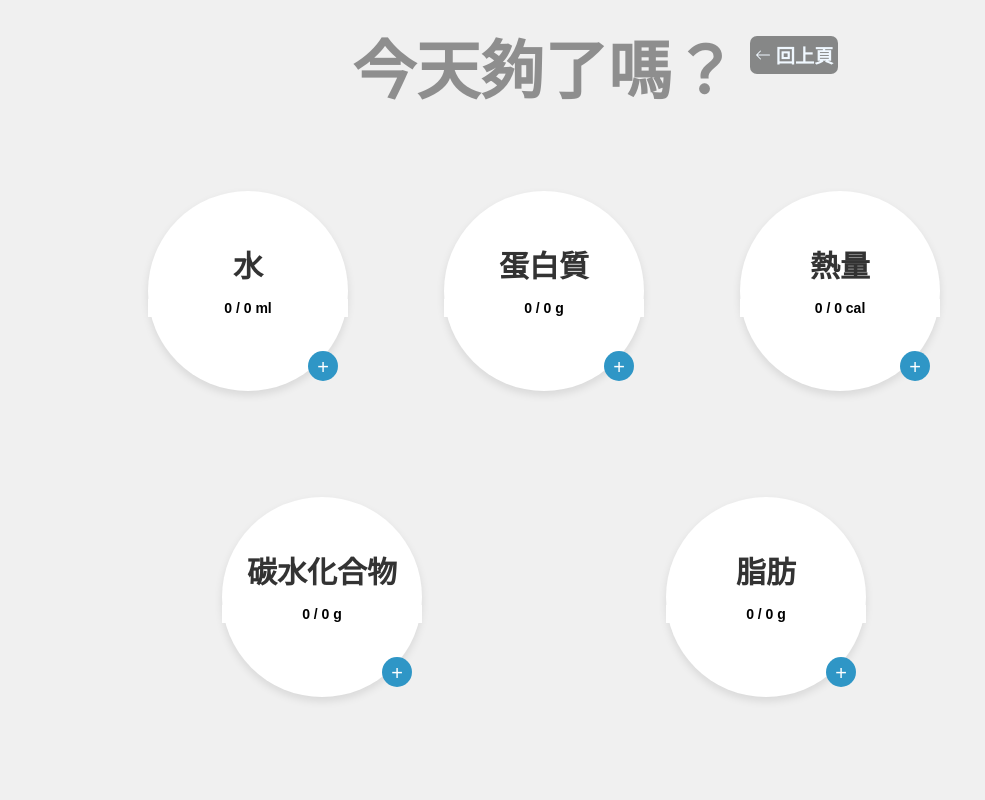
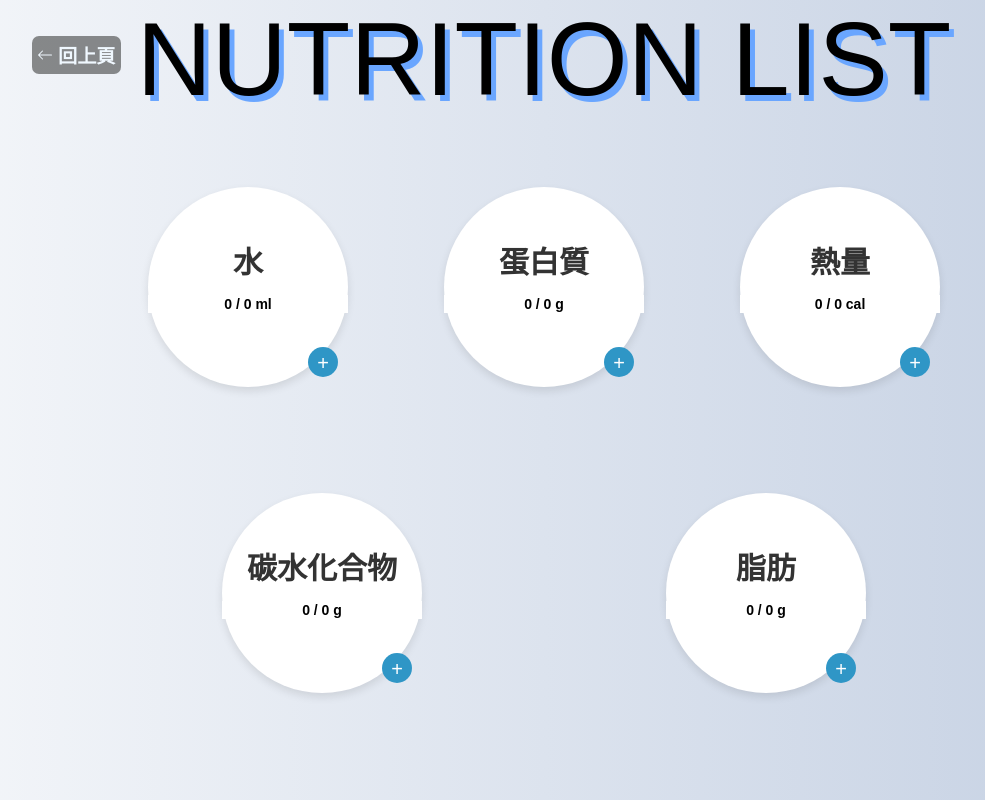
Before and after one commit to Poyi1028/DB_Project, a Flask app: template templates/plan02-food.html in a window 1280 px wide. Shown: the whole page, without its empty margins (96-1081 px from the left). Run offline with Flask 3, Linux system fonts and the light colour scheme; the template is opened without the code that fills it, so the values that code supplies are empty.

Commit message:
0531-yu-修改plan02-food page

```diff
--- a/static/css/plan02-food.css
+++ b/static/css/plan02-food.css
@@ -3,24 +3,27 @@ body {
     display: flex;
     flex-direction: column;
     align-items: center;
-    height: 100vh;
+    height: 70vh;
     margin: 0;
-    background-color: #f0f0f0;
+    background: linear-gradient(to right, #f5f7fa, #c3cfe2);
 }
 
 .header {
     text-align: center;
-    font-family:'Courier New';
-    font-size: 4em;
-    font-weight: bold;
-    color:#8E8E8E ;
-    margin:20px;
+    margin-bottom: 10px;
+}
+
+.headline {
+    text-align: center;
+    font-size: 6.5em;
+    font-family: 'Cursive', sans-serif;
+    text-shadow: #6aa6ff 5px 6px;
 }
 
 .back-button {
     position: absolute;
     top: 10px;
-    right: 25%;
+    left: 8%;
     background-color:#505252a9;
     border: none;
     cursor: pointer;
@@ -141,4 +144,5 @@ body {
     border: none;
     border-radius: 4px;
     cursor: pointer;
+    margin: 5px;
 }
--- a/templates/plan02-food.html
+++ b/templates/plan02-food.html
@@ -6,9 +6,9 @@
     <title>健康攝取</title>
     <link rel="stylesheet" href="/static/css/plan02-food.css">
 </head>
-<body>
+<body">
     <div class="header">
-        今天夠了嗎？
+        <div class="headline">NUTRITION LIST</div>
     </div>
     <button onclick="back()" class="back-button">
         <svg xmlns="http://www.w3.org/2000/svg" width="16" height="16" fill="currentColor" class="bi bi-arrow-left" viewBox="0 0 16 16">
@@ -79,7 +79,7 @@
                 <option value="fat">脂肪</option>
             </select>
             <textarea id="amount" placeholder="輸入攝取量"></textarea>
-            <button type="button" id="add-button">新增</button>
+            <button type="button"  id="add-button">新增</button>
             <button type="submit">新增完畢</button>
         </div>
     </div>
```
